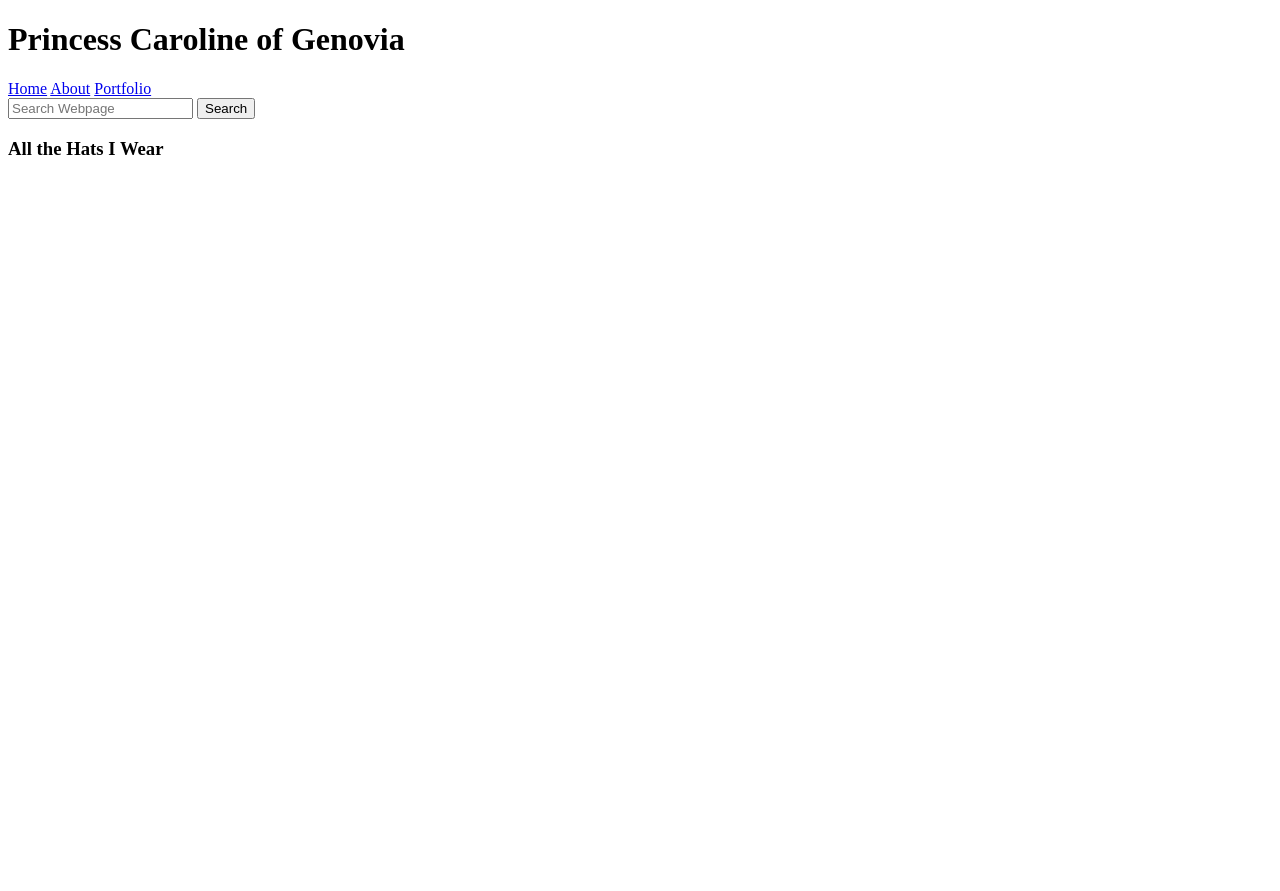
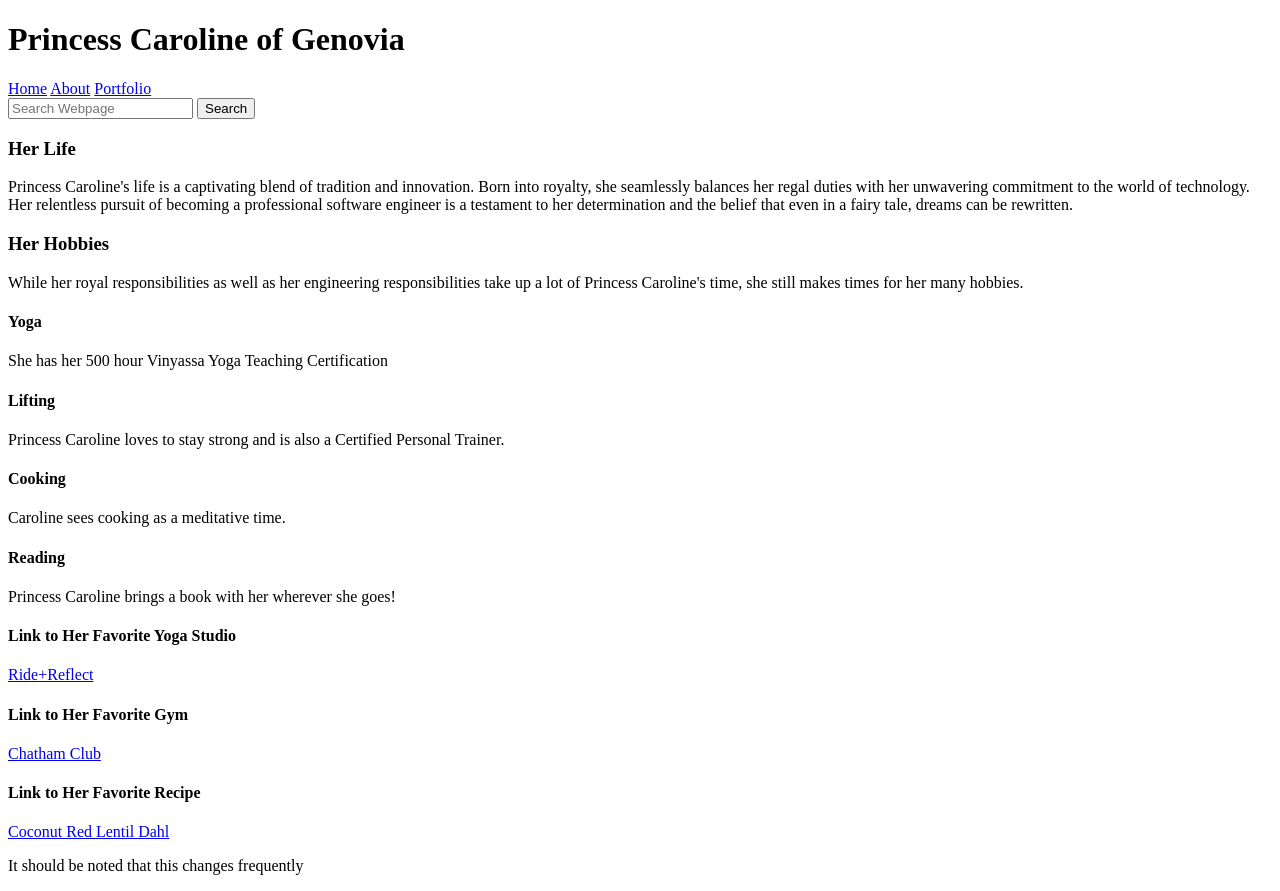
Before and after one commit to cturnbull19/block11-personal-website, a plain HTML site: page about.html in a window 1280 px wide. Before the commit the page ends 800 px from the top, so only its background shows below. Drawn offline with Linux system fonts and the light colour scheme.

Commit message:
added more to about

```diff
--- a/about.html
+++ b/about.html
@@ -26,14 +26,32 @@
     <main>
         <article>
             <section>
-                <h3>All the Hats I Wear</h3>
-                <div>
-
+                <div class="my life">
+                    <h3>Her Life</h3>
+                    <p>Princess Caroline's life is a captivating blend of tradition and innovation. Born into royalty, she seamlessly balances her regal duties with her unwavering commitment to the world of technology. Her relentless pursuit of becoming a professional software engineer is a testament to her determination and the belief that even in a fairy tale, dreams can be rewritten.</p>
+                </div>
+                <div class="hobbies">
+                    <h3>Her Hobbies</h3>
+                        <p>While her royal responsibilities as well as her engineering responsibilities take up a lot of Princess Caroline's time, she still makes times for her many hobbies.</p>
+                        <h4>Yoga</h4>
+                            <p>She has her 500 hour Vinyassa Yoga Teaching Certification </p>
+                        <h4>Lifting</h4>
+                            <p>Princess Caroline loves to stay strong and is also a Certified Personal Trainer.</p>
+                        <h4>Cooking</h4>
+                            <p>Caroline sees cooking as a meditative time.</p>
+                        <h4>Reading</h4>
+                            <p>Princess Caroline brings a book with her wherever she goes!</p>
                 </div>
             </section>
         </article>
-        <aside>
-
+        <aside class="side-links">
+            <h4>Link to Her Favorite Yoga Studio</h4>
+            <a href="http://ridereflect.com/">Ride+Reflect</a>
+            <h4>Link to Her Favorite Gym</h4>
+            <a href="https://www.chathamclub.com/">Chatham Club</a>
+            <h4>Link to Her Favorite Recipe</h4>
+            <a href="https://runningonrealfood.com/coconut-red-lentil-dahl/">Coconut Red Lentil Dahl</a>
+            <p>It should be noted that this changes frequently</p>
         </aside>
     </main>
     <footer>
```
Also changed, not shown: index.html (+2 -2 lines).
